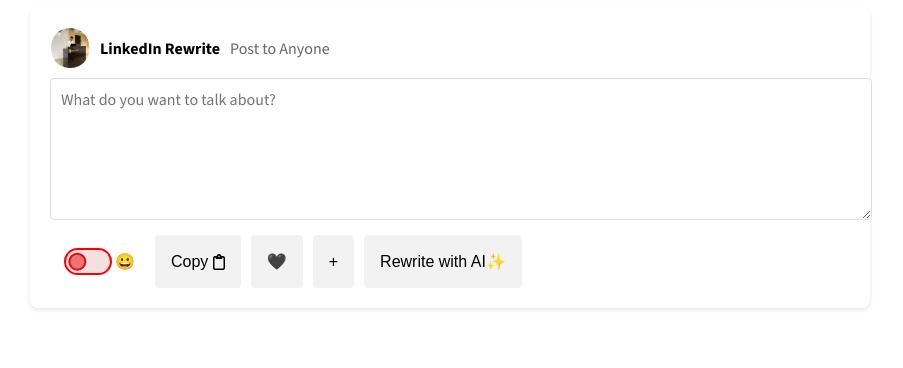
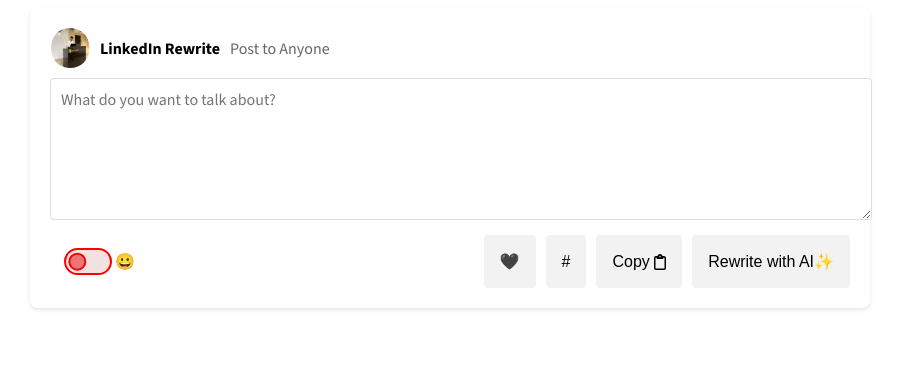
Before and after one commit to zpratikpathak/Linkedrite, a Django app: page / in a window 1280 px wide. Shown: the top 368 px of the page, without its empty margins (190-1093 px from the left). Run offline with Django 4.2, Linux system fonts and the light colour scheme.

Commit message:
aligned button

```diff
--- a/rewrite/static/rewrite/style.css
+++ b/rewrite/static/rewrite/style.css
@@ -61,8 +61,20 @@ body {
 
   .actions {
     display: flex;
-    justify-content: flex-start;
+    justify-content: space-between;
     margin-top: 10px;
+  }
+
+  .actionButton {
+    display: flex;
+  }
+
+  /* .actionButton button {
+    margin-right: 2px;
+  } */
+
+  .button-group button:last-child {
+    margin-right: 0;
   }
 
   .actions button {
@@ -162,6 +174,13 @@ body {
     /* background-color: rgb(0, 0, 0); */
   }
 
-.rewriteButton {
-  justify-content: flex-end;
+
+
+
+@media (max-width: 768px) {
+  .actions{
+    flex-direction: column;
+    align-items: center;
+  }
+
 }
--- a/rewrite/templates/rewrite/index.html
+++ b/rewrite/templates/rewrite/index.html
@@ -26,10 +26,22 @@
           name="postInput"
         ></textarea>
         <div class="actions">
+          <div class="actionButton">
           <div class="checkbox-con">
             <input id="emojiNeeded" type="checkbox" />😀
           </div>
           <!-- <button id="emoji-btn">😀</button> -->
+
+        </div>
+        <div class="actionButton">
+          <button
+            id="robot-btn"
+            onclick="window.open('https://github.com/zpratikpathak')"
+          >
+            &#128420;
+          </button>
+          <button id="add-btn">#</button>
+          <!-- <button id="post-btn" disabled>Post</button> -->
           <button id="doc-btn" onclick="copyText()">
             Copy&nbsp;
             <span class="svgIcon"></span>
@@ -46,17 +58,8 @@
               </span>
             </svg>
           </button>
-          <button
-            id="robot-btn"
-            onclick="window.open('https://github.com/zpratikpathak')"
-          >
-            &#128420;
-          </button>
-          <button id="add-btn">+</button>
-          <!-- <button id="post-btn" disabled>Post</button> -->
-
           <button id="rewrite-btn" type="submit">Rewrite with AI✨</button>
-
+        </div>
         </div>
       </div>
     </div>
```
Also changed, not shown: Readme.md.
